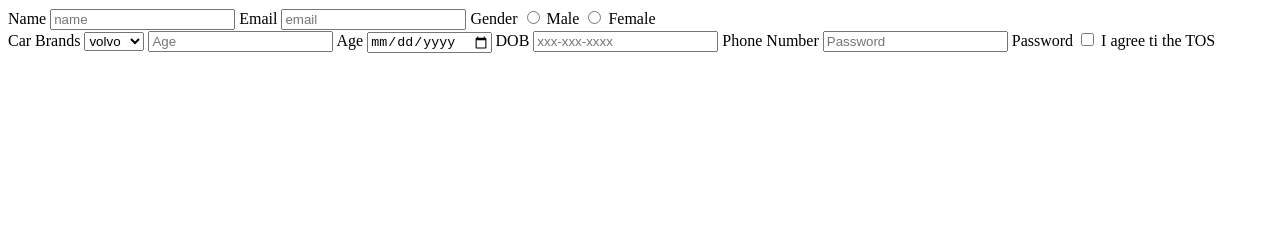
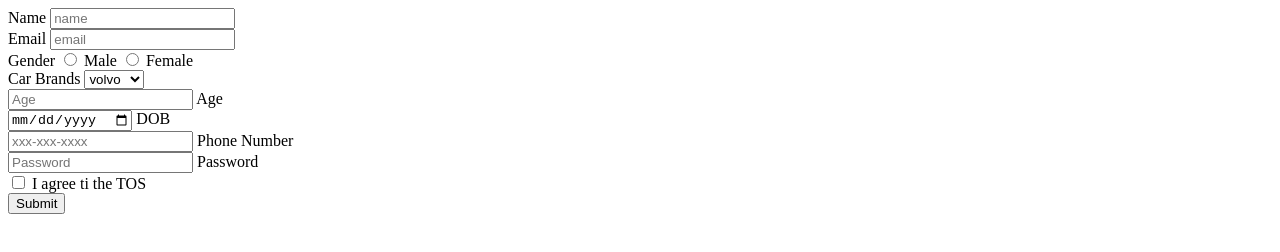
Before and after one commit to acciojob/signup-form-car-deepak5230, a website: page main.html in a window 1280 px wide. Drawn offline with Linux system fonts and the light colour scheme.

Commit message:
created a submission

```diff
--- a/main.html
+++ b/main.html
@@ -10,14 +10,17 @@
 	<form action =" " method="post">
 	<label for="name">Name</label >
 	<input type="Name"	 id="name" placeholder= "name">
+	</br>
 		<label for="email">Email</label>
 		<input type ="Email" id="email" placeholder= "email">
+	</br>
         <label for="gender">Gender</label>
 		<input type="radio" id="gender" >
 
         <label for ="gender">Male</label>
 		<input type="radio" id="gender">
-		<label for="gender">Female</label></br>
+		<label for="gender">Female</label>
+	</br>
 		<label for ="cars">Car Brands</label>
 		<select  type="select" id= "cars">
 			<option value="volvo">volvo</option>
@@ -26,20 +29,28 @@
 			<option value="volvo">ZEN</option>
 
 		</select>
+	</br>
 
 		<input type="age" id="#age" placeholder= "Age">
 		<label for="age" >Age</label>
+	</br>
 
 		<input type="Date" id="dob">
 		<label for= "dob">DOB</label>
+	</br>
 
 		<input type= "Tel" id="tel" placeholder="xxx-xxx-xxxx">
 		<label for="tel">Phone Number</label>
+	</br>
 
 		<input type="Password" id="password" placeholder="Password">
 		<label for="password">Password</label>
+	</br>
 		<input type="Checkbox" id="tos">
 		<label for="tos">I agree ti the TOS</label>
+	</br>
+
+		<input type="submit">
 
 
 
```
